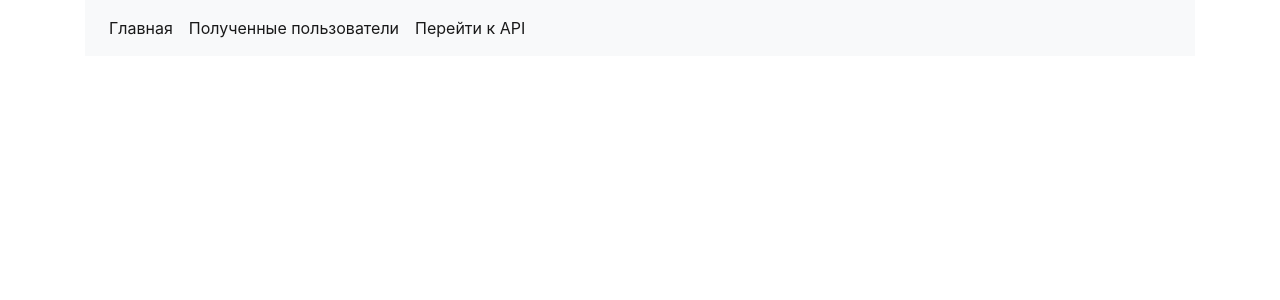
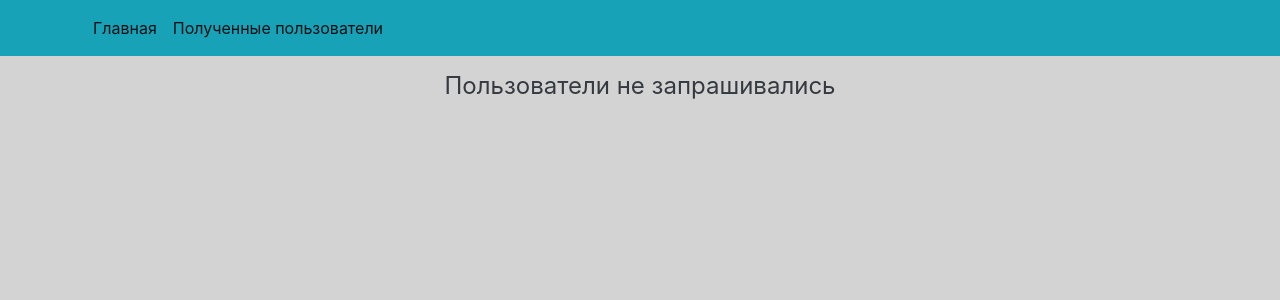
Before and after one commit to Zeroitman/Test_exercise_for_O, a Django app: page /all_users in a window 1280 px wide. Shown: the top 300 px of the page. Run offline with Django 3.2, Linux system fonts and the light colour scheme; some libraries are stand-ins or nearby versions.

Commit message:
№8. Corrected interface

```diff
--- a/source/webapp/templates/all_user.html
+++ b/source/webapp/templates/all_user.html
@@ -1,6 +1,6 @@
 {% extends 'base.html' %}
 {% block content %}
-    <div>
+    {% if user_list %}
         {% for user in user_list %}
             <div class="card text-center m-2">
                 <div class="card-header">
@@ -11,5 +11,7 @@
                 </div>
             </div>
         {% endfor %}
-    </div>
+    {% else %}
+        <h4 class="text-dark font-weight-normal text-center mt-3">Пользователи не запрашивались</h4>
+    {% endif %}
 {% endblock %}
--- a/source/webapp/templates/base.html
+++ b/source/webapp/templates/base.html
@@ -9,15 +9,17 @@
     <script src="https://code.jquery.com/jquery-1.12.4.js"></script>
     <script src="https://code.jquery.com/ui/1.12.1/jquery-ui.js"></script>
 </head>
-<body>
+<body style="background-color: lightgray">
+<nav class="navbar navbar-expand-lg navbar-light bg-info">
     <div class="container">
-    <nav class="navbar navbar-expand-lg navbar-light bg-light">
         <div class="navbar-nav">
-            <a class="nav-item nav-link active" href="{% url 'start_page' %}">Главная <span class="sr-only">(current)</span></a>
+            <a class="nav-item nav-link active" href="{% url 'start_page' %}">Главная <span
+                    class="sr-only">(current)</span></a>
             <a class="nav-item nav-link active" href="{% url 'all_user_page' %}">Полученные пользователи</a>
-            <a class="nav-item nav-link active" href="{% url 'get_api_link' %}">Перейти к API</a>
+        </div>
     </div>
 </nav>
+<div class="container">
     {% block content %}{% endblock %}
     {% block scripts %}{% endblock %}
 </div>
```
Also changed, not shown: source/webapp/templates/user_page.html (+9 -5 lines). Lines whose indentation alone changed are shown as unchanged.
